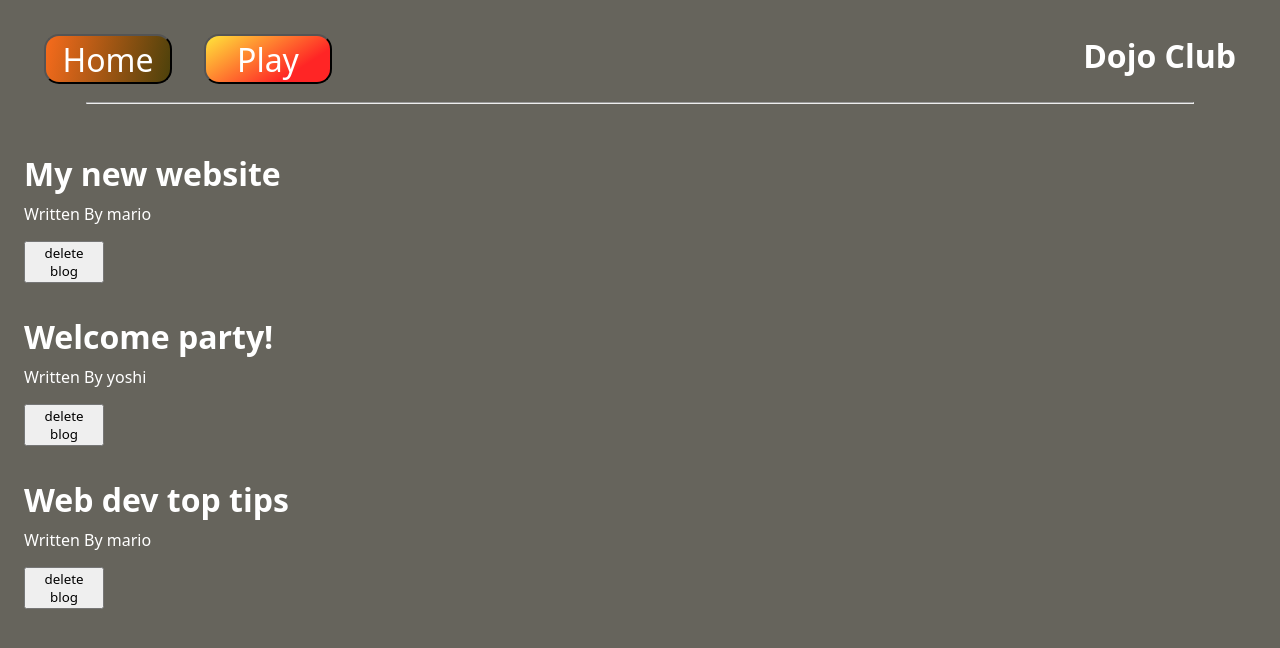
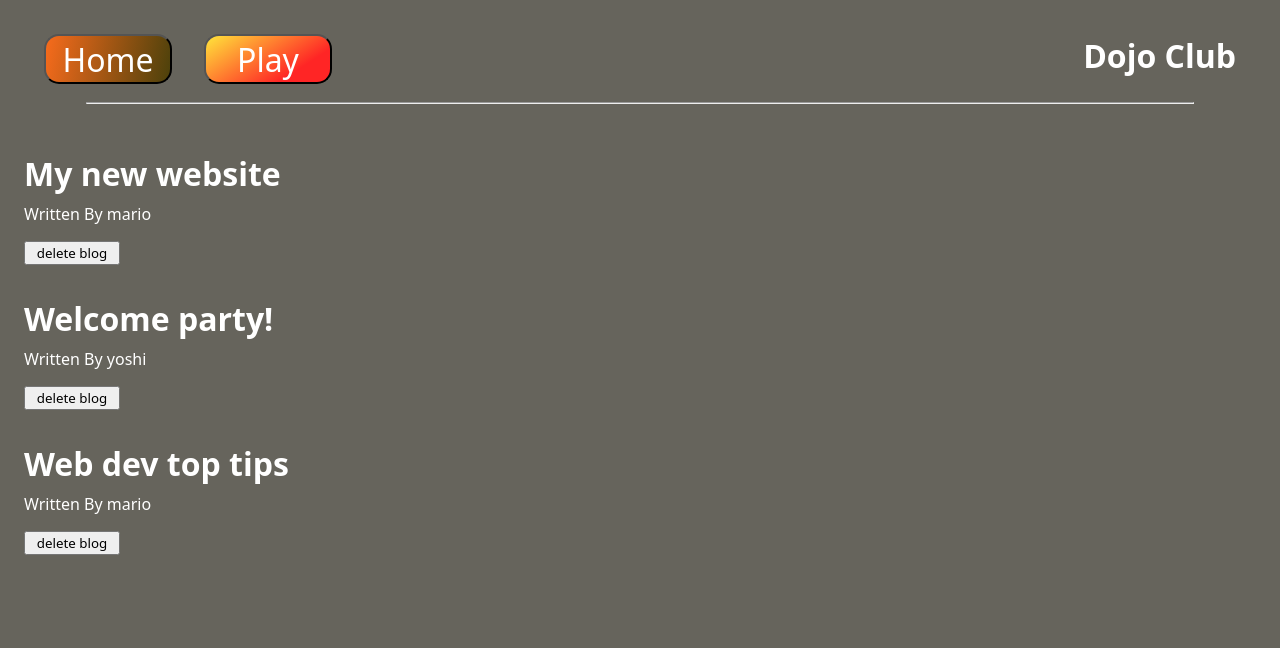
Before and after one commit to Alberteda/The-Dojo-Blog, a React (Create React App) app: page / in a window 1280 px wide. Shown: the top 648 px of the page. Built offline with nearby package versions, Linux system fonts and the light colour scheme; a web font is replaced by a local one.

Commit message:
update blog delete button width

```diff
--- a/src/index.css
+++ b/src/index.css
@@ -87,7 +87,7 @@ body {
 }
 
 .blog-delete-bttn {
-  width: 5rem;
+  width: 6rem;
   margin-top: 1rem;
 }
 
```
